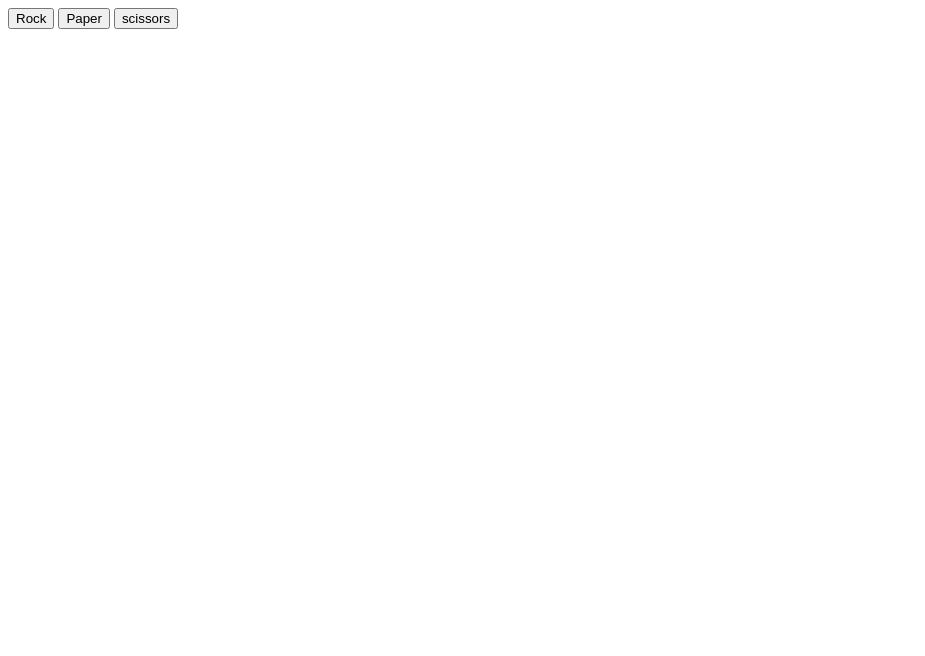
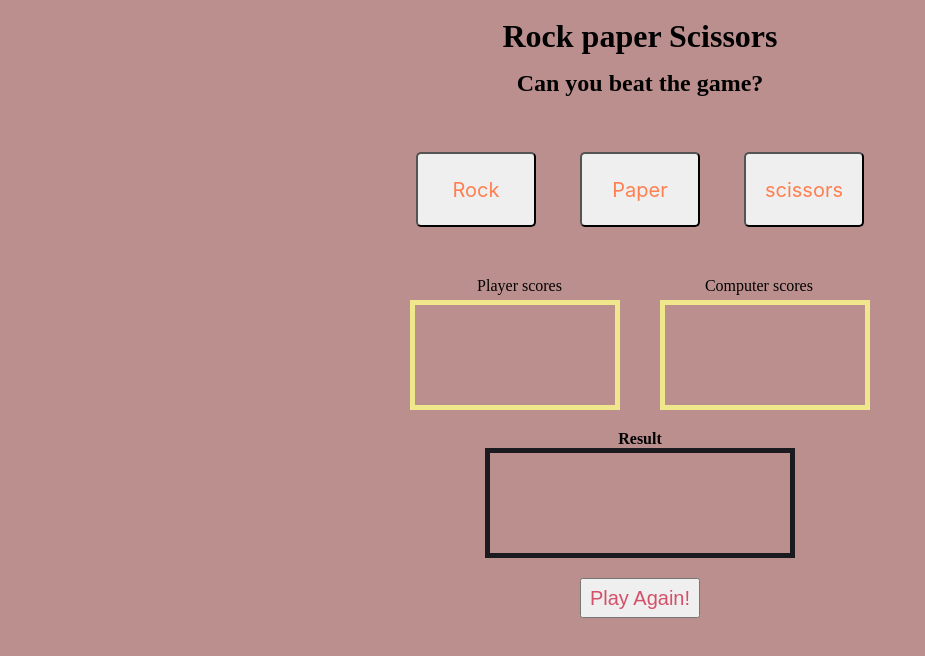
Before and after one commit to chrisdvkta/Rock_paper_scissors, a plain HTML site: page index.html in a window 1280 px wide. Shown: the whole page, without its empty margins (0-925 px from the left). Drawn offline with Linux system fonts and the light colour scheme.

Commit message:
structure

```diff
--- a/index.html
+++ b/index.html
@@ -5,6 +5,8 @@
     <meta http-equiv="X-UA-Compatible" content="IE=edge">
     <meta name="viewport" content="width=device-width, initial-scale=1.0">
     <title>Rock,paper and scissors</title>
+    <link rel="stylesheet" href="style.css">
+
 </head>
 <body>
     <!-- *Console* -->
@@ -13,21 +15,36 @@
     <input type ="button" id= "btn" value ="paper" class ="btn" onclick="game()"></input> -->
 
     <!-- *UI version* -->
-    <div id = 'containter'>
+    <div class = 'container'>
 
-        <div id= 'btns'>
-            <button id="btn">Rock</button>
-            <button id='btn'>Paper</button>
-            <button id='btn'>scissors</button>
+        <div id = "header" class="title">
+            <h1>Rock paper Scissors</h1>
+            <h2>Can you beat the game?</h2>
         </div>
 
-        <div id= "scorecard">
-            <p></p>
+        <div id= 'btns' class= "btns">
+            <button id = "btn">Rock</button>
+            <button id = 'btn'>Paper</button>
+            <button id = 'btn'>scissors</button>
         </div>
 
+        <div class="labels">
+            <span id="playerLabel">Player scores</span>
+            <span id="compLabel">Computer scores</span>
+          </div>
 
+        <div class="scores">
+            <div id="playerScore"></div>
+            <div id="computerScore"></div>
+        </div>
 
+        <div><span id='resultLabel'>Result</span></div>
 
+        <div id="roundResults"></div>
+
+        <div>
+            <button id="reset">Play Again!</button>
+          </div>
 
 
     </div>
@@ -35,7 +52,7 @@
 
 </body>
 </html>
-<script src= 'app.js' defer></script>
+<script src= 'app.js'></script>
 
 
 <!-- <script>
--- a/style.css
+++ b/style.css
@@ -0,0 +1,116 @@
+html{
+    background-color:rosybrown;
+}
+
+/* containers */
+
+.container{
+    display:flex;
+    flex-direction: column;
+    align-items:center;
+    justify-content: space-around;
+    max-width:100%;
+}
+
+.title{
+    display:flex;
+    flex-direction: column;
+    justify-content: space-around;
+    align-items: center;
+    margin-bottom:30px;
+}
+
+.title h1{
+    padding: 0px;
+    margin:10px;
+}
+
+.title h2{
+    margin:5px;
+}
+
+
+.scores{
+    display:flex;
+    justify-content: space-around;
+    align-items: center;
+    margin-bottom:15px;
+
+}
+
+
+.scores div{
+    width:200px;
+    height:100px;
+    margin: 5px 20px;
+    border: 5px solid khaki;
+}
+
+#roundResults{
+    display: flex;
+    justify-content: center;
+    align-items: center;
+    width: 300px;
+    height: 100px;
+    border: 5px solid rgb(27, 27, 31);
+    text-align: center;
+    font-weight: bolder;
+    font-size: 20px;
+
+}
+
+/* buttons */
+
+.btns{
+    margin:20px;
+    margin-bottom:50px;
+}
+
+.btns button{
+    margin: 0 20px;
+    width:120px;
+    height:75px;
+    font-family: -apple-system, BlinkMacSystemFont, 'Segoe UI', Roboto, Oxygen, Ubuntu, Cantarell, 'Open Sans', 'Helvetica Neue', sans-serif;
+    border-radius: 5px;
+    font-size:20px;
+    color:coral;
+}
+
+#reset {
+    width: 120px;
+    height: 40px;
+    margin-top: 20px;
+    color: #d45069;
+    font-size: 20px;
+}
+
+
+
+
+/* labels */
+
+.labels{
+    display:flex;
+    flex-direction:row;
+    justify-content: space-around;
+}
+
+
+#playerLabel{
+    padding-right:85px;
+    padding-left:20px;
+    font-weight: 500;
+    text-align: center;
+}
+
+#compLabel{
+    padding-left: 58px;
+    padding-right: 10px;
+    text-align: center;
+    font-weight:500;
+}
+
+#resultLabel{
+    font-weight:900;
+    text-align:center;
+}
```
